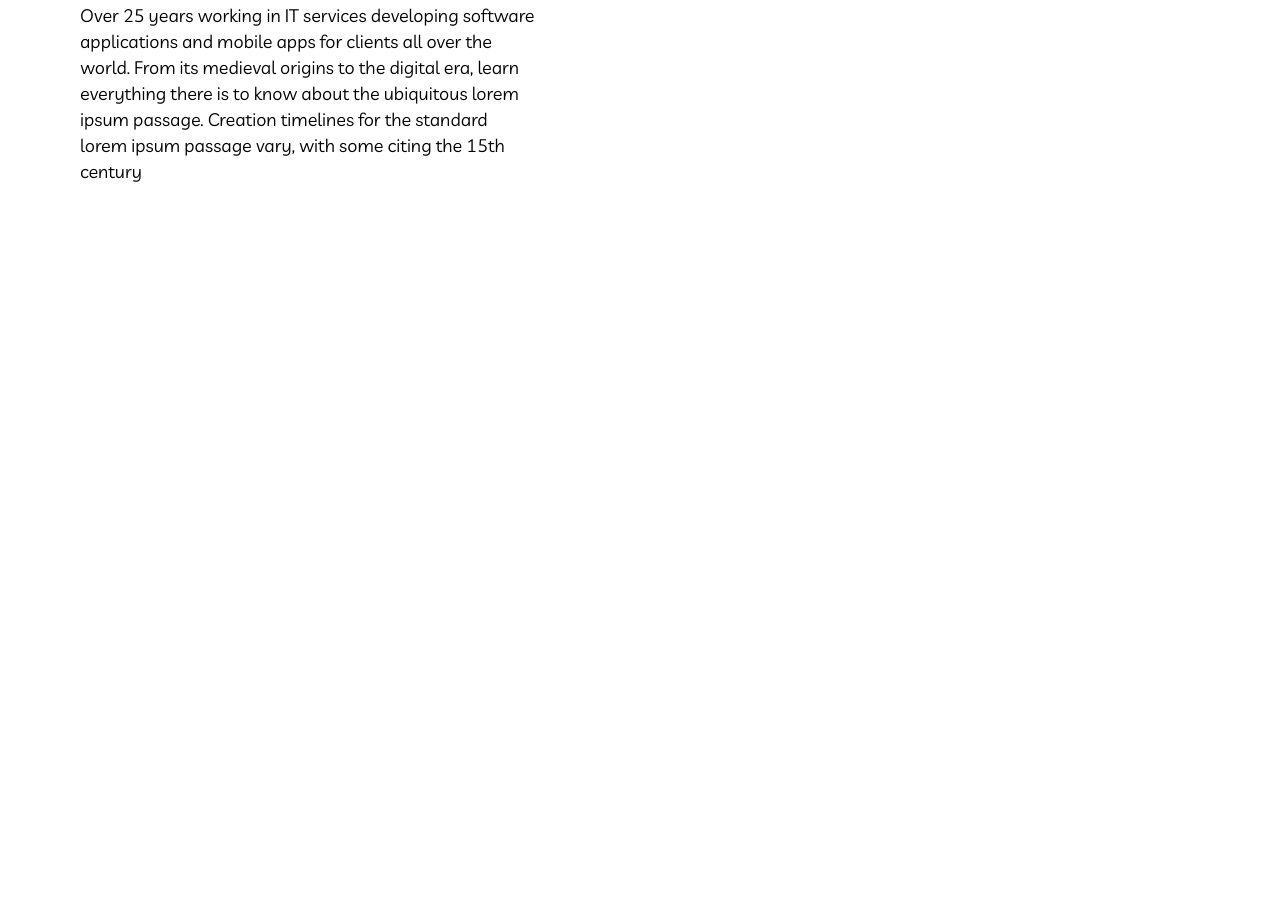
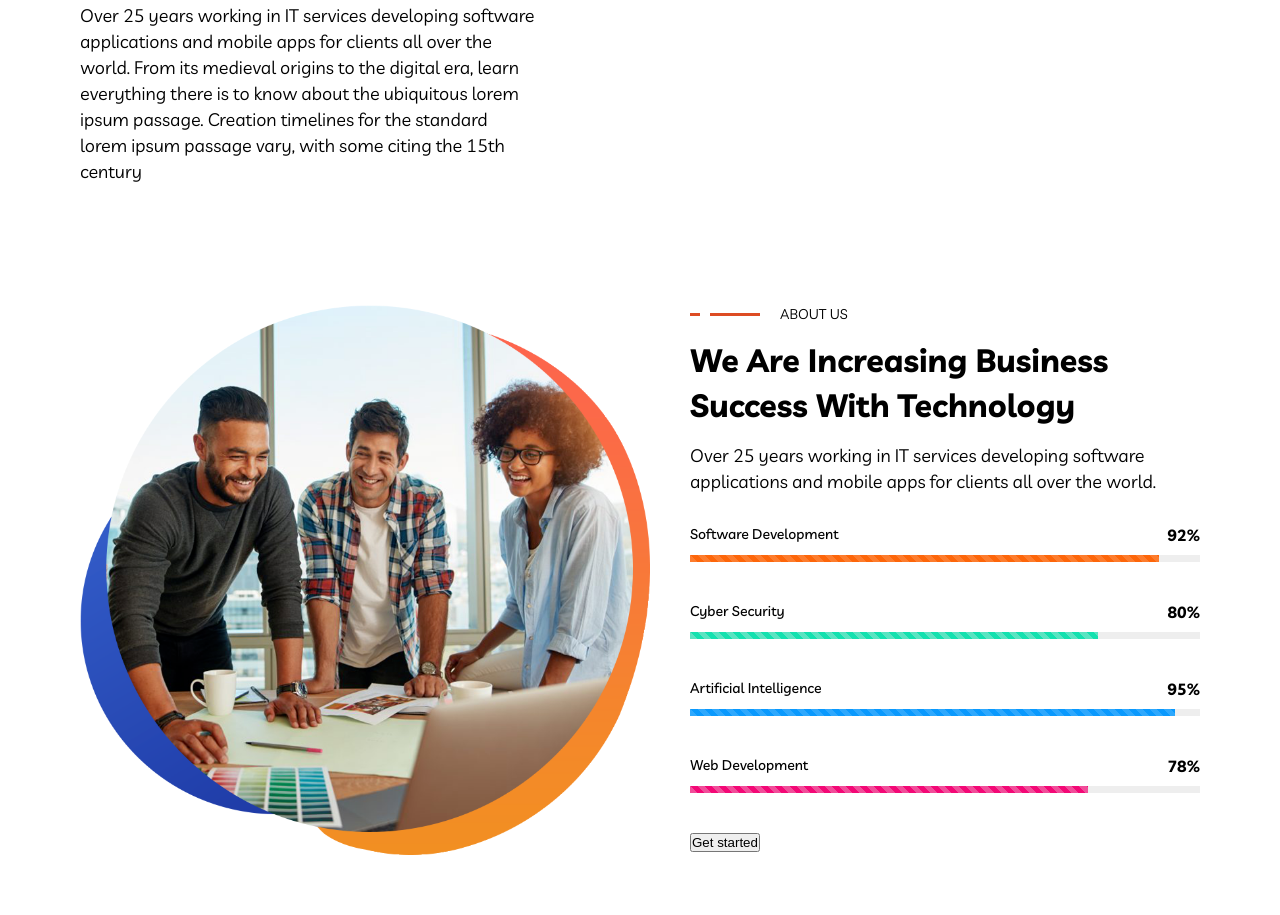
Before and after one commit to front-end-by-rimantas/32-grupe-portfolio-braintech, a website: page index.html in a window 1280 px wide. Shown: the part 240-1155 px from the top of the page. Before the commit the page ends 800 px from the top, so only its background shows below. Drawn offline with Linux system fonts and the light colour scheme.

Commit message:
About us with progress bar content and style, still needs update

```diff
--- a/css/base/base.css
+++ b/css/base/base.css
@@ -73,3 +73,17 @@ body {
     left: -70px;
     top: 45%;
 }
+
+.round-section-photo {
+    height: 550px;
+}
+@media (max-width: 992px) {
+    .round-section-photo {
+        height: 434px;
+    }
+    @media (max-width: 768px) {
+        .round-section-photo {
+            display: none;
+        }
+    }
+}
--- /dev/null
+++ b/css/components/progress-bar.css
@@ -0,0 +1,87 @@
+.progress-bar {
+    display: flex;
+    flex-direction: column;
+    gap: 10px;
+    text-transform: capitalize;
+    color: #000;
+    margin-top: 30px;
+    margin-bottom: 40px;
+}
+.progress-bar > .top {
+    display: flex;
+    justify-content: space-between;
+}
+
+.pg-title {
+    font-size: 14px;
+    font-weight: 500;
+}
+.value {
+    font-weight: 700;
+}
+.progress-bar > .bottom {
+    display: inline-block;
+    width: 100%;
+    height: 7px;
+    background-color: #eee;
+}
+.progress-bar > .bottom > .bar {
+    width: 90%;
+    height: 100%;
+}
+.progress-bar .bg-orange > .loading {
+    width: 0;
+    height: 100%;
+    background-image: repeating-linear-gradient(
+        45deg,
+        #fd7c2d 0 5px,
+        var(--orange) 5px 10px
+    );
+    animation-name: loading;
+    animation-duration: 2s;
+    animation-fill-mode: forwards;
+}
+.progress-bar .bg-green > .loading {
+    width: 0;
+    height: 100%;
+    background-image: repeating-linear-gradient(
+        45deg,
+        #03dea7a1 0 5px,
+        var(--green) 5px 10px
+    );
+    animation-name: loading;
+    animation-duration: 2s;
+    animation-fill-mode: forwards;
+}
+.progress-bar .bg-light-blue > .loading {
+    width: 0;
+    height: 100%;
+    background-image: repeating-linear-gradient(
+        45deg,
+        #2ea8fd 0 5px,
+        var(--light-blue) 5px 10px
+    );
+    animation-name: loading;
+    animation-duration: 2s;
+    animation-fill-mode: forwards;
+}
+.progress-bar .bg-pink > .loading {
+    width: 0;
+    height: 100%;
+    background-image: repeating-linear-gradient(
+        45deg,
+        #f22b88d3 0 5px,
+        var(--pink) 5px 10px
+    );
+    animation-name: loading;
+    animation-duration: 2s;
+    animation-fill-mode: forwards;
+}
+@keyframes loading {
+    0% {
+        width: 0;
+    }
+    100% {
+        width: 100%;
+    }
+}
--- a/css/pages/home.css
+++ b/css/pages/home.css
@@ -7,6 +7,7 @@
 
 /* components */
 @import '../components/button.css';
+@import '../components/progress-bar.css';
 
 /* CUSTOM STYLE GOES BELOW THIS COMMENT LINE */
 
@@ -28,6 +29,31 @@
 /* about us end */
 
 /* about us /w graf start */
+.about {
+    padding-left: 40px;
+}
+@media (max-width: 992px) {
+    .about {
+        padding-left: 50px;
+    }
+    .title {
+        font-size: 27px;
+    }
+}
+@media (max-width: 768px) {
+    .about {
+        padding-left: 0;
+    }
+    .title {
+        font-size: 30px;
+    }
+}
+@media (max-width: 576px) {
+    .title {
+        font-size: 26px;
+    }
+}
+
 /* about us /w graf end */
 
 /* services start */
--- a/index.html
+++ b/index.html
@@ -16,7 +16,7 @@
     <title>Braintech</title>
     <link rel="preconnect" href="https://fonts.googleapis.com">
     <link rel="preconnect" href="https://fonts.gstatic.com" crossorigin>
-    <link href="https://fonts.googleapis.com/css2?family=Livvic:wght@400;600;700&family=Roboto:ital,wght@0,400;0,700;1,400&display=swap" rel="stylesheet">
+    <link href="https://fonts.googleapis.com/css2?family=Livvic:wght@400;500;600;700&family=Roboto:ital,wght@0,400;0,700;1,400&display=swap" rel="stylesheet">
     <link rel="stylesheet" href="./css/pages/home.css">
 </head>
 
@@ -43,6 +43,63 @@
     <!-- about us end -->
 
     <!-- about us /w graf start -->
+    <div class="container">
+        <div class="row">
+            <div class="col-lg-6">
+                <img class="round-section-photo" src="./img/people/about-5.png" alt="Picture">
+            </div>
+            <div class="col-12 col-md-6 m-l-lg-0 about">
+                <p class="section-title">About us</p>
+                <h1 class="title">We Are Increasing Business Success With Technology</h1>
+                <p class="content">Over 25 years working in IT services developing software applications and mobile apps for clients all over the world.</p>
+                <div class="progress-bar">
+                    <div class="top">
+                        <div class="pg-title">Software development</div>
+                        <div class="value">92%</div>
+                    </div>
+                    <div class="bottom">
+                        <div class="bar bg-orange" style="width: 92%;">
+                            <div class="loading"></div>
+                        </div>
+                    </div>
+                </div>
+                <div class="progress-bar">
+                    <div class="top">
+                        <div class="pg-title">Cyber security</div>
+                        <div class="value">80%</div>
+                    </div>
+                    <div class="bottom">
+                        <div class="bar bg-green" style="width: 80%;">
+                            <div class="loading"></div>
+                        </div>
+                    </div>
+                </div>
+                <div class="progress-bar">
+                    <div class="top">
+                        <div class="pg-title">Artificial intelligence</div>
+                        <div class="value">95%</div>
+                    </div>
+                    <div class="bottom">
+                        <div class="bar bg-light-blue" style="width: 95%;">
+                            <div class="loading"></div>
+                        </div>
+                    </div>
+                </div>
+                <div class="progress-bar">
+                    <div class="top">
+                        <div class="pg-title">Web development</div>
+                        <div class="value">78%</div>
+                    </div>
+                    <div class="bottom">
+                        <div class="bar bg-pink" style="width: 78%;">
+                            <div class="loading"></div>
+                        </div>
+                    </div>
+                </div>
+                <button>Get started</button>
+            </div>
+        </div>
+    </div>
     <!-- about us /w graf end -->
 
     <!-- services start -->
```
